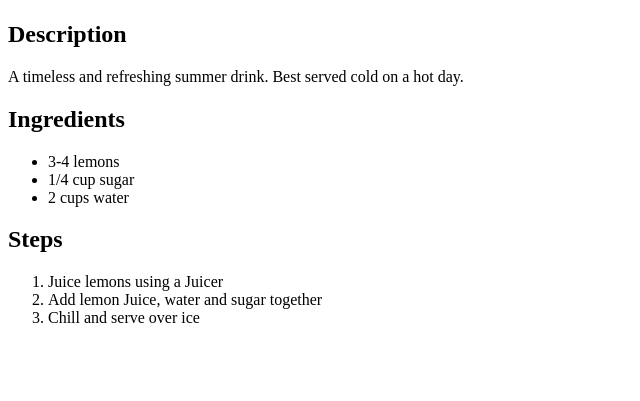
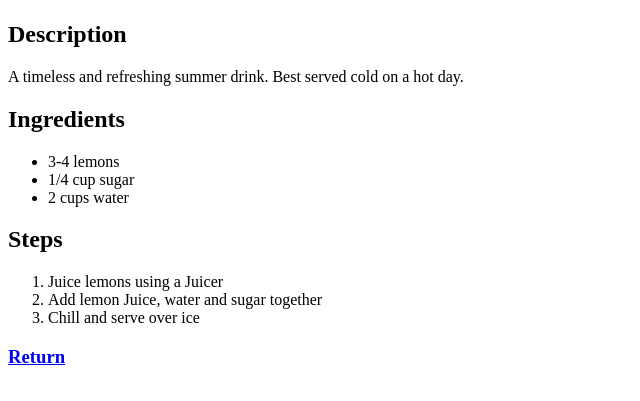
Before and after one commit to Sethvk76/odin-recipes, a plain HTML site: page recipes/lemonade.html in a window 1280 px wide. Shown: the part 99-500 px from the top of the page, without its empty margins (0-640 px from the left). Drawn offline with Linux system fonts and the light colour scheme.

Commit message:
Added return button
Added return to index link to bottom of all recipes.

```diff
--- a/recipes/lemonade.html
+++ b/recipes/lemonade.html
@@ -24,5 +24,8 @@
         <li>Add lemon Juice, water and sugar together</li>
         <li>Chill and serve over ice</li>
     </ol>
+
+    <h3><a href="../index.html">Return</a></h3>
+
 </body>
 </html>
```
Also changed, not shown: recipes/sheperds-pie.html (+2 -0 lines), recipes/stuffing.html (+3 -0 lines).
